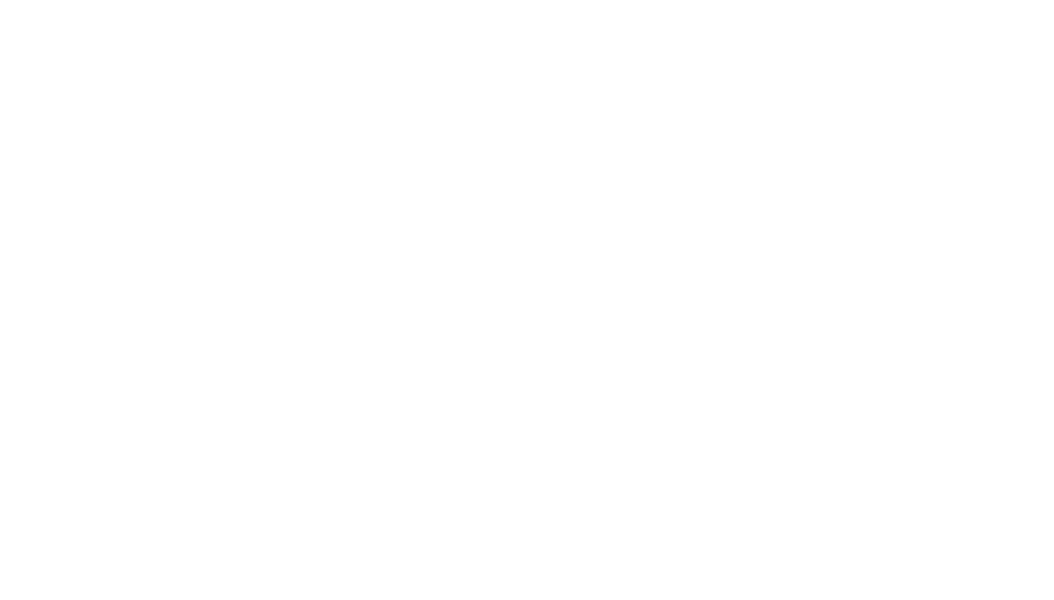
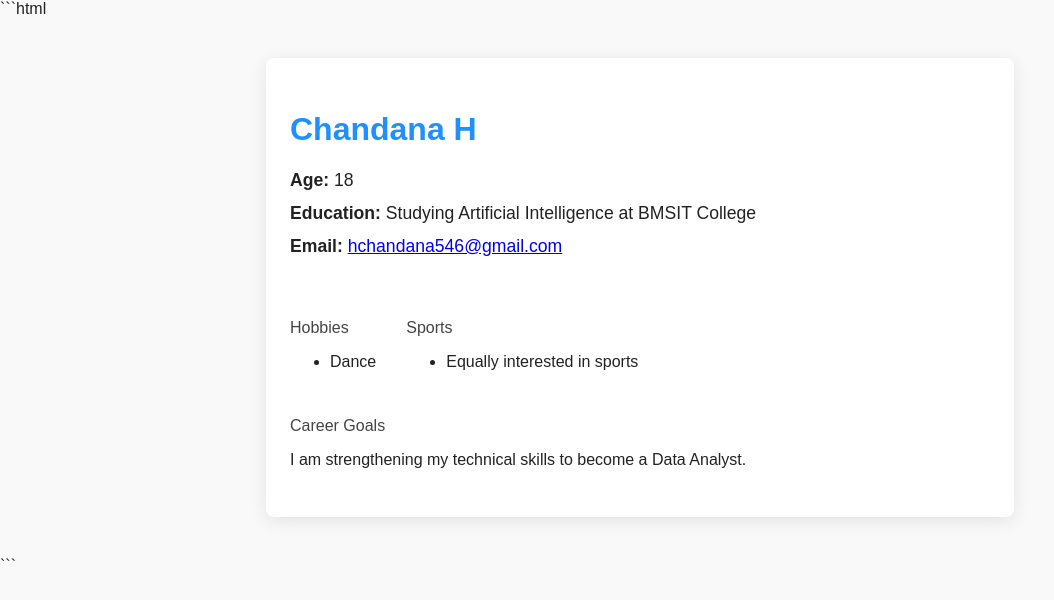
Before and after one commit to Chandana-5/Test.github.io, a plain HTML site: page index.html in a window 1280 px wide. Shown: the whole page, without its empty margins (0-1054 px from the left). Drawn offline with Linux system fonts and the light colour scheme.

Commit message:
Update index.html

````diff
--- a/index.html
+++ b/index.html
@@ -1 +1,97 @@
-<!DOCTYPE html> <html lang="en"> <head>     <meta charset="UTF-8">     <title>Chandana H - Dance Passion</title>     <meta name="viewport" content="width=device-width, initial-scale=1.0">     <style>         body {             background: #fff;             color: #222;             font-family: 'Segoe UI', Arial, sans-serif;             margin: 0;             padding: 0;             min-height: 100vh;             display: flex;             flex-direction: column;             align-items: center;             justify-content: center;         }         .container {             text-align: center;             padding: 2rem;         }         h1 {             color: #c00;             font-size: 2.5rem;             margin-bottom: 0.5rem;         }         h2 {             font-size: 1.5rem;             color: #444;             margin-bottom: 2rem;         }         .logo {             display: inline-block;             margin-bottom: 2rem;         }         /* Responsive styling */         @media (max-width: 600px) {             h1 { font-size: 2rem; }             h2 { font-size: 1.1rem; }             .logo svg { width: 140px; height: 140px; }         }     </style> </head> <body>     <div class="container">         <!-- Simple
+
+```html
+<!DOCTYPE html>
+<html lang="en">
+<head>
+    <meta charset="UTF-8">
+    <title>Chandana H - Profile</title>
+    <meta name="viewport" content="width=device-width, initial-scale=1">
+    <style>
+        body {
+            font-family: Arial, sans-serif;
+            background: #f9f9f9;
+            margin: 0;
+            padding: 0;
+            color: #222;
+        }
+        .container {
+            max-width: 700px;
+            margin: 40px auto;
+            background: #fff;
+            padding: 32px 24px;
+            border-radius: 8px;
+            box-shadow: 0 4px 18px rgba(0,0,0,0.09);
+        }
+        h1 {
+            color: #1e90ff;
+        }
+        .info-list {
+            list-style: none;
+            padding: 0;
+            margin-bottom: 32px;
+        }
+        .info-list li {
+            margin-bottom: 12px;
+            font-size: 1.1em;
+        }
+        .section-title {
+            color: #444;
+            margin-top: 30px;
+            margin-bottom: 10px;
+        }
+        .contact {
+            margin-top: 18px;
+            font-size: 1em;
+        }
+        .contact a {
+            color: #1e90ff;
+            text-decoration: none;
+        }
+        .contact a:hover {
+            text-decoration: underline;
+        }
+        .hobbies-sports {
+            display: flex;
+            gap: 30px;
+        }
+        @media (max-width: 600px) {
+            .container {
+                padding: 16px 6px;
+            }
+            .hobbies-sports {
+                flex-direction: column;
+                gap: 8px;
+            }
+        }
+    </style>
+</head>
+<body>
+    <div class="container">
+        <h1>Chandana H</h1>
+        <ul class="info-list">
+            <li><strong>Age:</strong> 18</li>
+            <li><strong>Education:</strong> Studying Artificial Intelligence at BMSIT College</li>
+            <li><strong>Email:</strong> <a href="mailto:hchandana546@gmail.com">hchandana546@gmail.com</a></li>
+        </ul>
+        <div class="hobbies-sports">
+            <div>
+                <div class="section-title">Hobbies</div>
+                <ul>
+                    <li>Dance</li>
+                </ul>
+            </div>
+            <div>
+                <div class="section-title">Sports</div>
+                <ul>
+                    <li>Equally interested in sports</li>
+                </ul>
+            </div>
+        </div>
+        <div class="section-title">Career Goals</div>
+        <p>
+            I am strengthening my technical skills to become a Data Analyst.
+        </p>
+    </div>
+</body>
+</html>
+```
````
